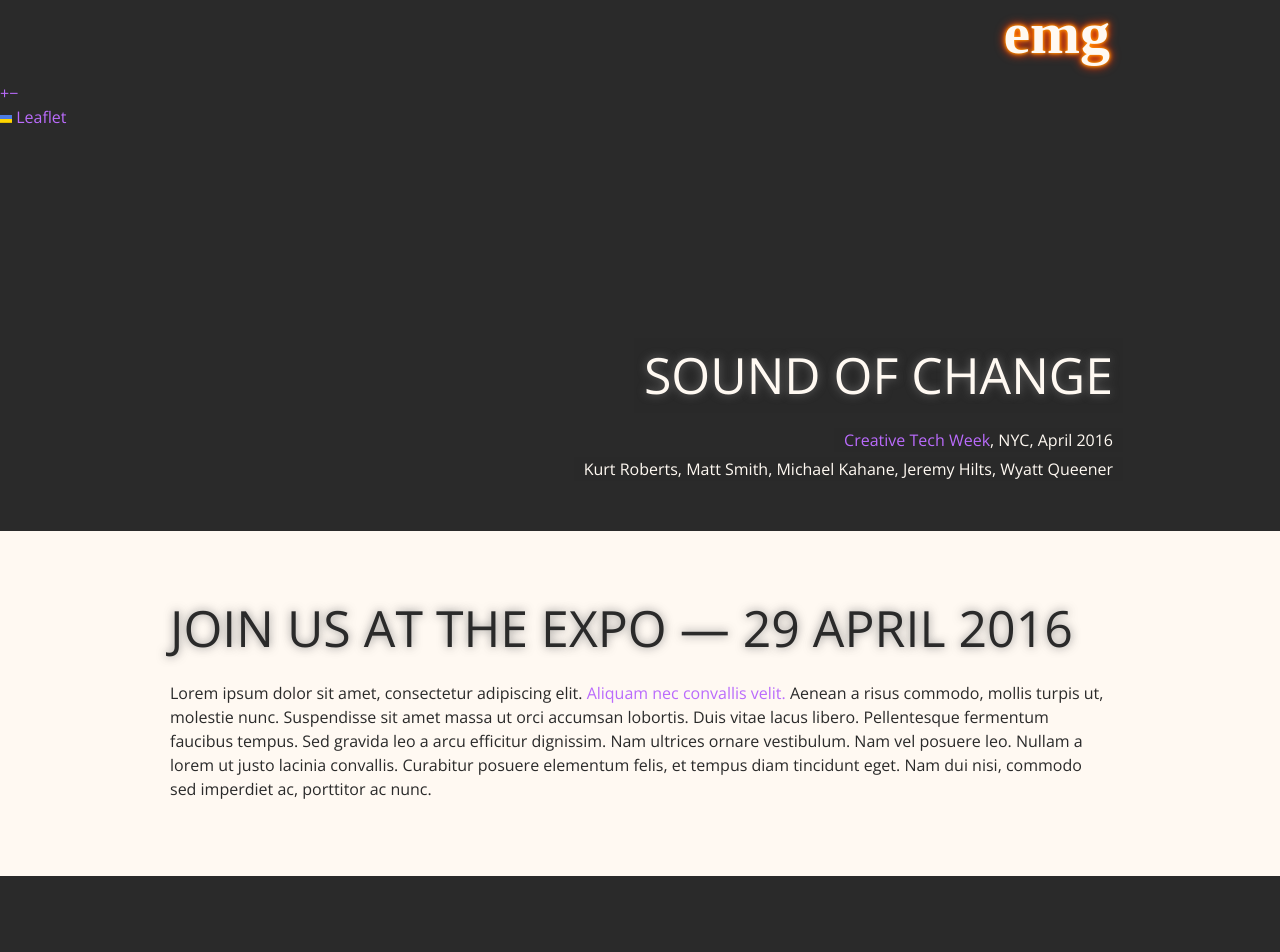
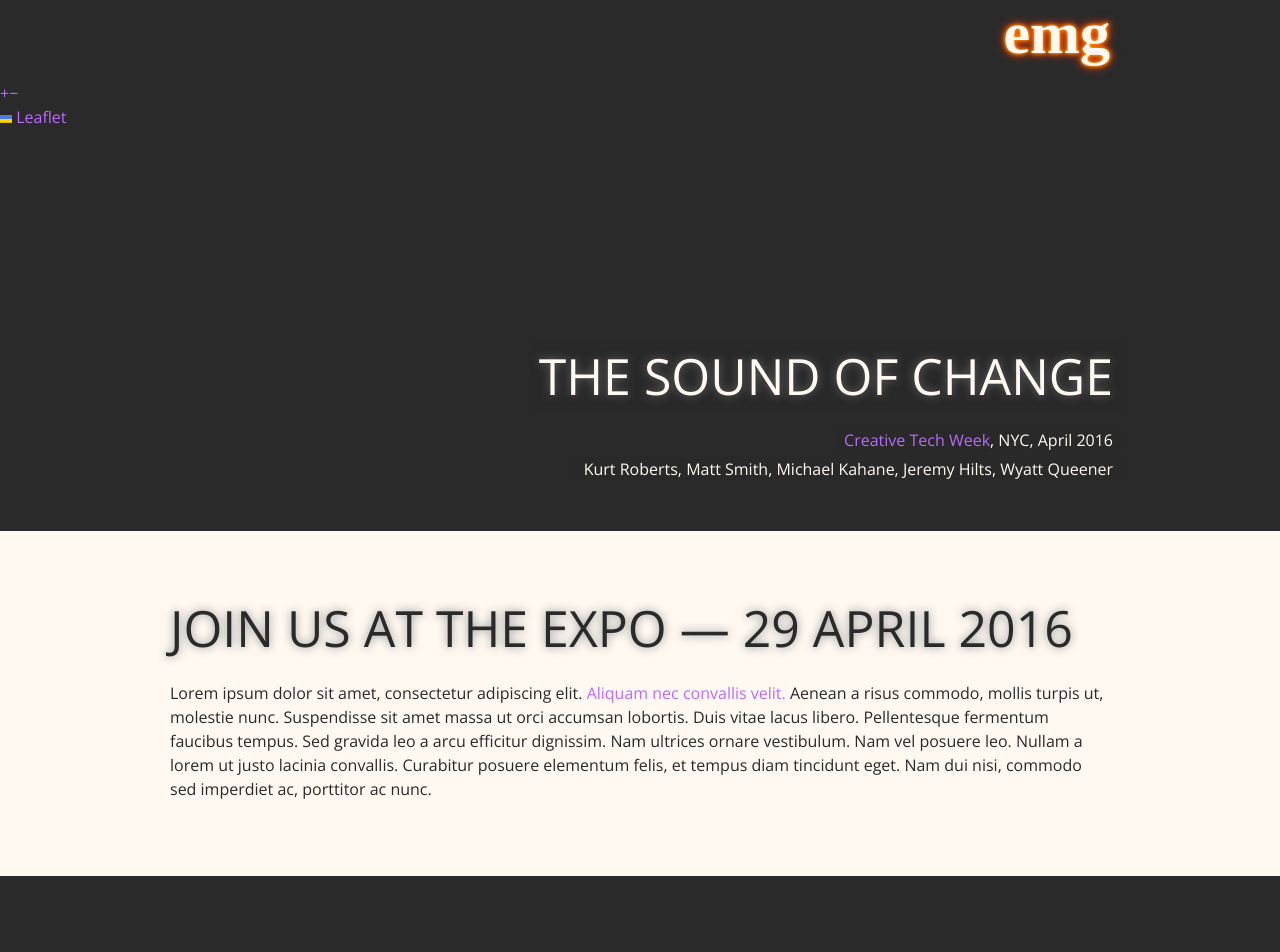
Before and after one commit to edgewoodmagiciansguild/edgewoodmagiciansguild.github.io, a Jekyll site: the page built from index.html, in a window 1280 px wide. Shown: the top 952 px of the page. Built offline with Jekyll 4.4.1, drawn with Linux system fonts in a browser that asks for light colours; nearby versions of some CDN libraries; some web fonts are replaced.

Commit message:
some updates to project title stuff

```diff
--- a/_sass/_layout.scss
+++ b/_sass/_layout.scss
@@ -280,6 +280,7 @@
 
 	&__container {
 		bottom: 10%;
+		line-height: 1.25;
 		position: absolute;
 		right: -13px;
 		text-align: right;
@@ -290,7 +291,7 @@
 		background-color: transparentize($background-color, 0.15);
 		clear: right;
 		float: right;
-		padding: 0 rem(10px);
+		padding: rem(6px) rem(10px);
 		text-transform: uppercase;
 	}
 
@@ -299,7 +300,7 @@
 		clear: right;
 		float: right;
 		margin-bottom: rem(5px);
-		padding: 0 rem(10px);
+		padding: rem(2px) rem(10px);
 	}
 
 	.wrapper {
--- a/index.html
+++ b/index.html
@@ -4,7 +4,7 @@
 
 <div class="home">
 
-	{% include map.html headline="Sound Of Change" description-1='<a href="https://creativetechweek2016.sched.org/exhibitor/edgewood_magicians_guild.1uw9l4ww">Creative Tech Week</a>, NYC, April 2016' description-2="Kurt Roberts, Matt Smith, Michael Kahane, Jeremy Hilts, Wyatt Queener" %}
+	{% include map.html headline="The Sound Of Change" description-1='<a href="https://creativetechweek2016.sched.org/exhibitor/edgewood_magicians_guild.1uw9l4ww">Creative Tech Week</a>, NYC, April 2016' description-2="Kurt Roberts, Matt Smith, Michael Kahane, Jeremy Hilts, Wyatt Queener" %}
 
 	<ul class="post-list">
 
```
